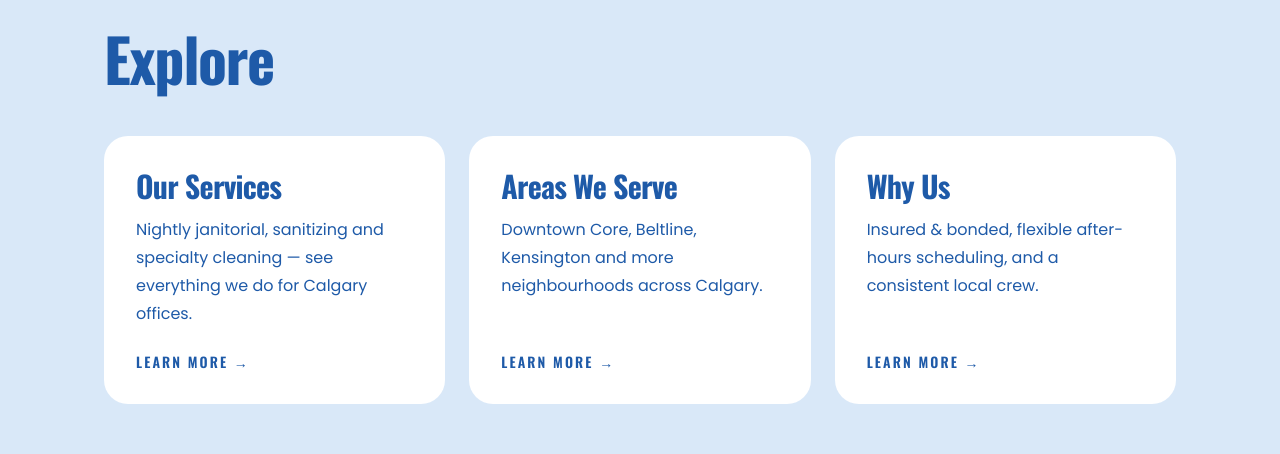
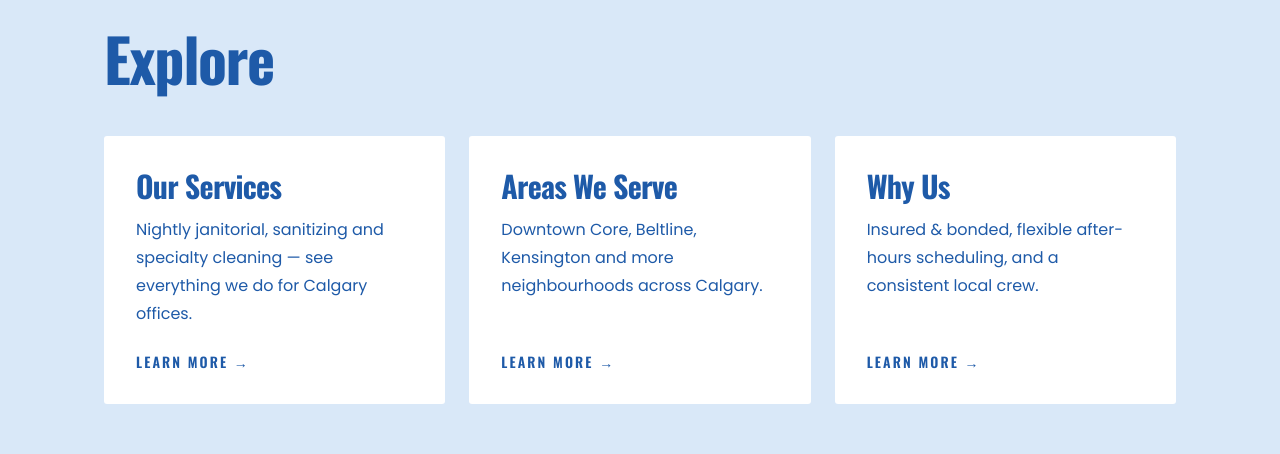
Before and after one commit to danielospina-la/downtown-calgary-office-cleaning, a Next.js app: page / in a window 1280 px wide. Shown: the part 980-1434 px from the top of the page. Built offline with nearby package versions, Linux system fonts and the light colour scheme.

Commit message:
Reduce corner rounding to 3px on Explore cards and contact form fields

```diff
--- a/src/app/page.tsx
+++ b/src/app/page.tsx
@@ -58,7 +58,7 @@ function TeaserCard({
   return (
     <a
       href={href}
-      className="group flex flex-col rounded-3xl bg-white p-8 transition-colors"
+      className="group flex flex-col rounded-[3px] bg-white p-8 transition-colors"
     >
       <h2 className="font-heading text-3xl font-bold tracking-tight text-navy">
         {title}
--- a/src/components/ContactForm.tsx
+++ b/src/components/ContactForm.tsx
@@ -6,7 +6,7 @@ import VintageButton from "./VintageButton";
 type Status = "idle" | "submitting" | "success" | "error";
 
 const inputClass =
-  "rounded-2xl border border-steel bg-white px-5 py-3.5 font-heading text-navy placeholder:text-navy/50 focus:border-electric focus:outline-none";
+  "rounded-[3px] border border-steel bg-white px-5 py-3.5 font-heading text-navy placeholder:text-navy/50 focus:border-electric focus:outline-none";
 
 export default function ContactForm() {
   const [status, setStatus] = useState<Status>("idle");
```
